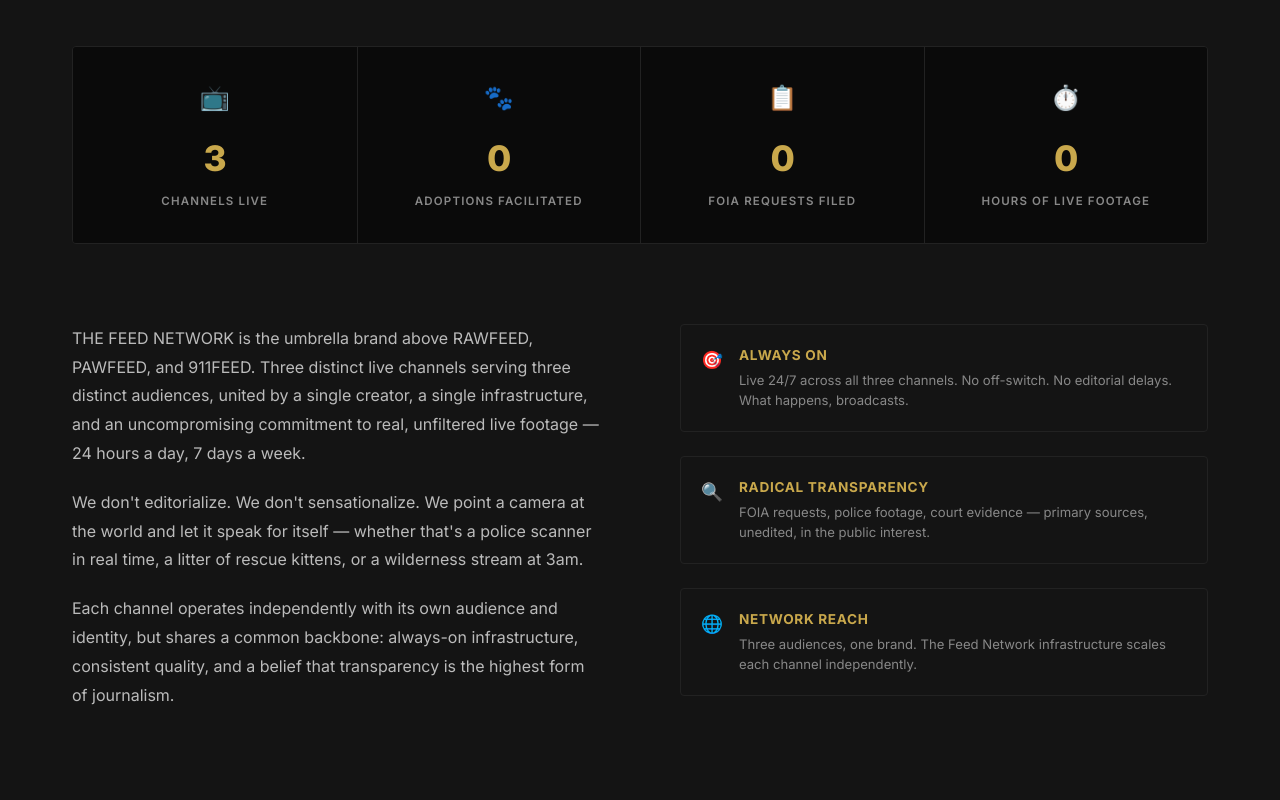
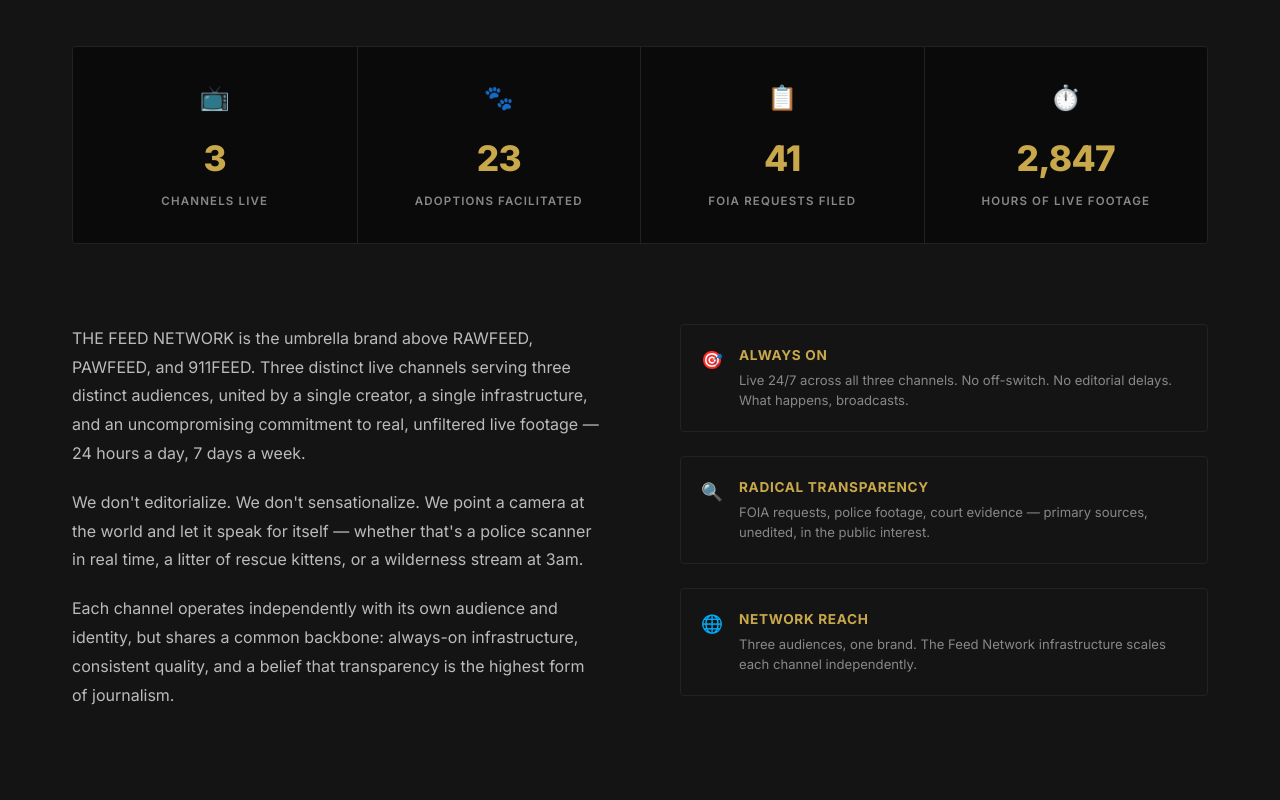
Before and after one commit to amargeison/feed-network-site, a plain HTML site: page index.html in a window 1280 px wide. Shown: the part 1280-2080 px from the top of the page. Drawn offline with Linux system fonts and the light colour scheme.

Commit message:
update: real stats + copyright year

```diff
--- a/index.html
+++ b/index.html
@@ -721,17 +721,17 @@
         </div>
         <div class="stat-block">
           <div class="stat-icon">🐾</div>
-          <div class="stat-number" id="stat-adoptions">0</div>
+          <div class="stat-number" id="stat-adoptions">23</div>
           <div class="stat-label">Adoptions Facilitated</div>
         </div>
         <div class="stat-block">
           <div class="stat-icon">📋</div>
-          <div class="stat-number" id="stat-foia">0</div>
+          <div class="stat-number" id="stat-foia">41</div>
           <div class="stat-label">FOIA Requests Filed</div>
         </div>
         <div class="stat-block">
           <div class="stat-icon">⏱️</div>
-          <div class="stat-number" id="stat-hours">0</div>
+          <div class="stat-number" id="stat-hours">2,847</div>
           <div class="stat-label">Hours of Live Footage</div>
         </div>
       </div>
@@ -887,7 +887,7 @@
   <footer id="footer">
     <div class="container footer-inner">
       <div class="footer-logo">The Feed Network</div>
-      <p class="footer-copy">© 2024 The Feed Network. All rights reserved.</p>
+      <p class="footer-copy">© 2025 The Feed Network. All rights reserved.</p>
       <ul class="footer-links">
         <li><a href="#about">About</a></li>
         <li><a href="#networks">Channels</a></li>
```
